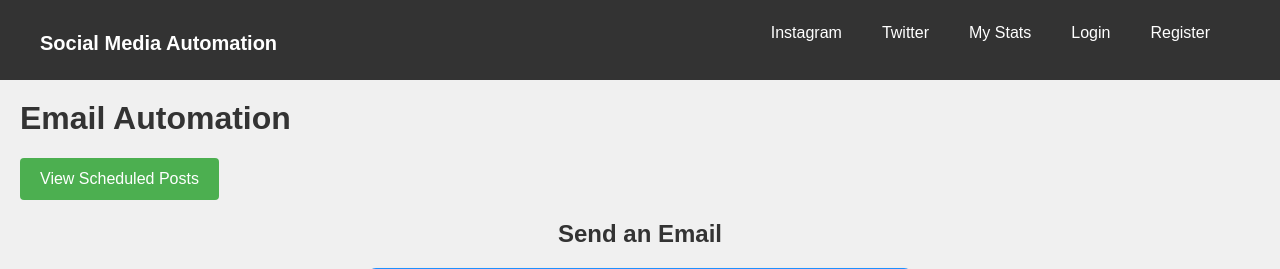
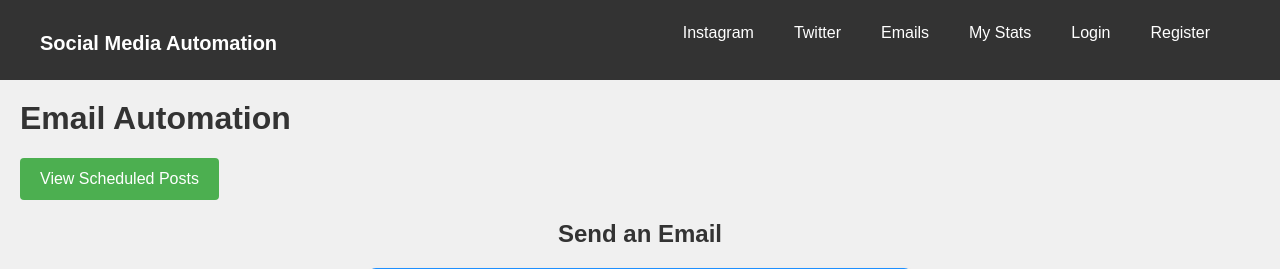
Before and after one commit to SakethSripada/Flask-SocialMedia-Automation, a Flask app: page /email_form in a window 1280 px wide. Shown: the top 269 px of the page. Run offline with Flask 3, Linux system fonts and the light colour scheme; some libraries are stand-ins or nearby versions.

Commit message:
minor edits in templates

```diff
--- a/templates/emails.html
+++ b/templates/emails.html
@@ -19,6 +19,7 @@
             <ul class="nav-links">
             <li><a href="{{ url_for('home') }}">Instagram</a></li>
             <li><a href="{{ url_for('tweet_form') }}">Twitter</a></li>
+                <li><a href="{{ url_for('email_form') }}">Emails</a></li>
             <li><a href="">My Stats</a></li>
             {% if logged_in %}
                 <li><a href="{{ url_for('logout') }}">Log Out</a></li>
--- a/templates/tweet_form.html
+++ b/templates/tweet_form.html
@@ -19,6 +19,7 @@
             <ul class="nav-links">
             <li><a href="{{ url_for('home') }}">Instagram</a></li>
             <li><a href="{{ url_for('tweet_form') }}">Twitter</a></li>
+                <li><a href="{{ url_for('email_form') }}">Emails</a></li>
             <li><a href="">My Stats</a></li>
             {% if logged_in %}
                 <li><a href="{{ url_for('logout') }}">Log Out</a></li>
--- a/templates/user_recurring_posts.html
+++ b/templates/user_recurring_posts.html
@@ -19,6 +19,7 @@
             <ul class="nav-links">
             <li><a href="{{ url_for('home') }}">Instagram</a></li>
             <li><a href="{{ url_for('tweet_form') }}">Twitter</a></li>
+                <li><a href="{{ url_for('email_form') }}">Emails</a></li>
             <li><a href="">My Stats</a></li>
             {% if logged_in %}
                 <li><a href="{{ url_for('logout') }}">Log Out</a></li>
```
